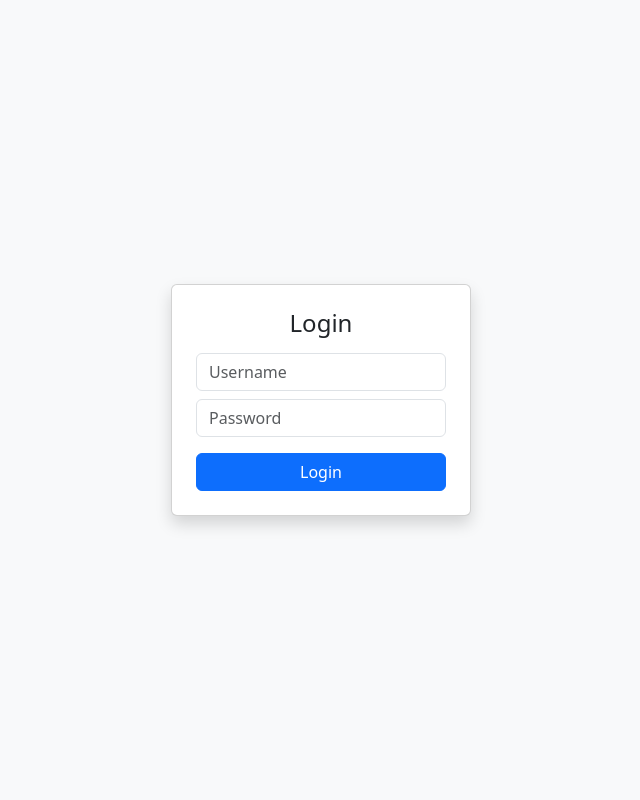
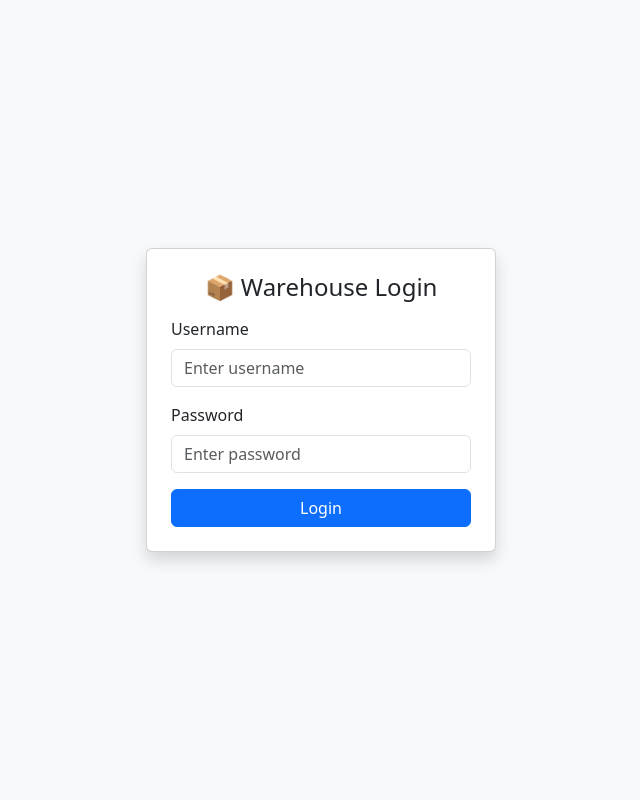
Before and after one commit to sanipaytm/my_warehouse, a Flask app: page /login in a window 1280 px wide. Shown: the whole page, without its empty margins (319-959 px from the left). Run offline with Flask 3, Linux system fonts and the light colour scheme.

Commit message:
Update login.html

```diff
--- a/templates/login.html
+++ b/templates/login.html
@@ -1,33 +1,44 @@
 <!DOCTYPE html>
 <html>
 <head>
-    <title>Login</title>
+    <title>Login - Warehouse System</title>
     <meta name="viewport" content="width=device-width, initial-scale=1">
-
     <link href="https://cdn.jsdelivr.net/npm/bootstrap@5.3.0/dist/css/bootstrap.min.css" rel="stylesheet">
 </head>
 
 <body class="bg-light">
 
-<div class="container d-flex justify-content-center align-items-center" style="height: 100vh;">
+<div class="container d-flex justify-content-center align-items-center" style="min-height: 100vh;">
 
-    <div class="card p-4 shadow" style="width: 300px;">
+    <div class="card p-4 shadow" style="width: 350px;">
 
-        <h4 class="text-center mb-3">Login</h4>
+        <h4 class="text-center mb-3">📦 Warehouse Login</h4>
+
+        {% if error %}
+        <div class="alert alert-danger alert-dismissible fade show" role="alert">
+            {{ error }}
+            <button type="button" class="btn-close" data-bs-dismiss="alert"></button>
+        </div>
+        {% endif %}
 
         <form method="POST">
+            <div class="mb-3">
+                <label class="form-label">Username</label>
+                <input type="text" name="username" class="form-control" placeholder="Enter username" required>
+            </div>
 
-            <input type="text" name="username" class="form-control mb-2" placeholder="Username" required>
-
-            <input type="password" name="password" class="form-control mb-3" placeholder="Password" required>
+            <div class="mb-3">
+                <label class="form-label">Password</label>
+                <input type="password" name="password" class="form-control" placeholder="Enter password" required>
+            </div>
 
             <button class="btn btn-primary w-100">Login</button>
-
         </form>
 
     </div>
 
 </div>
 
+<script src="https://cdn.jsdelivr.net/npm/bootstrap@5.3.0/dist/js/bootstrap.bundle.min.js"></script>
 </body>
 </html>
```
